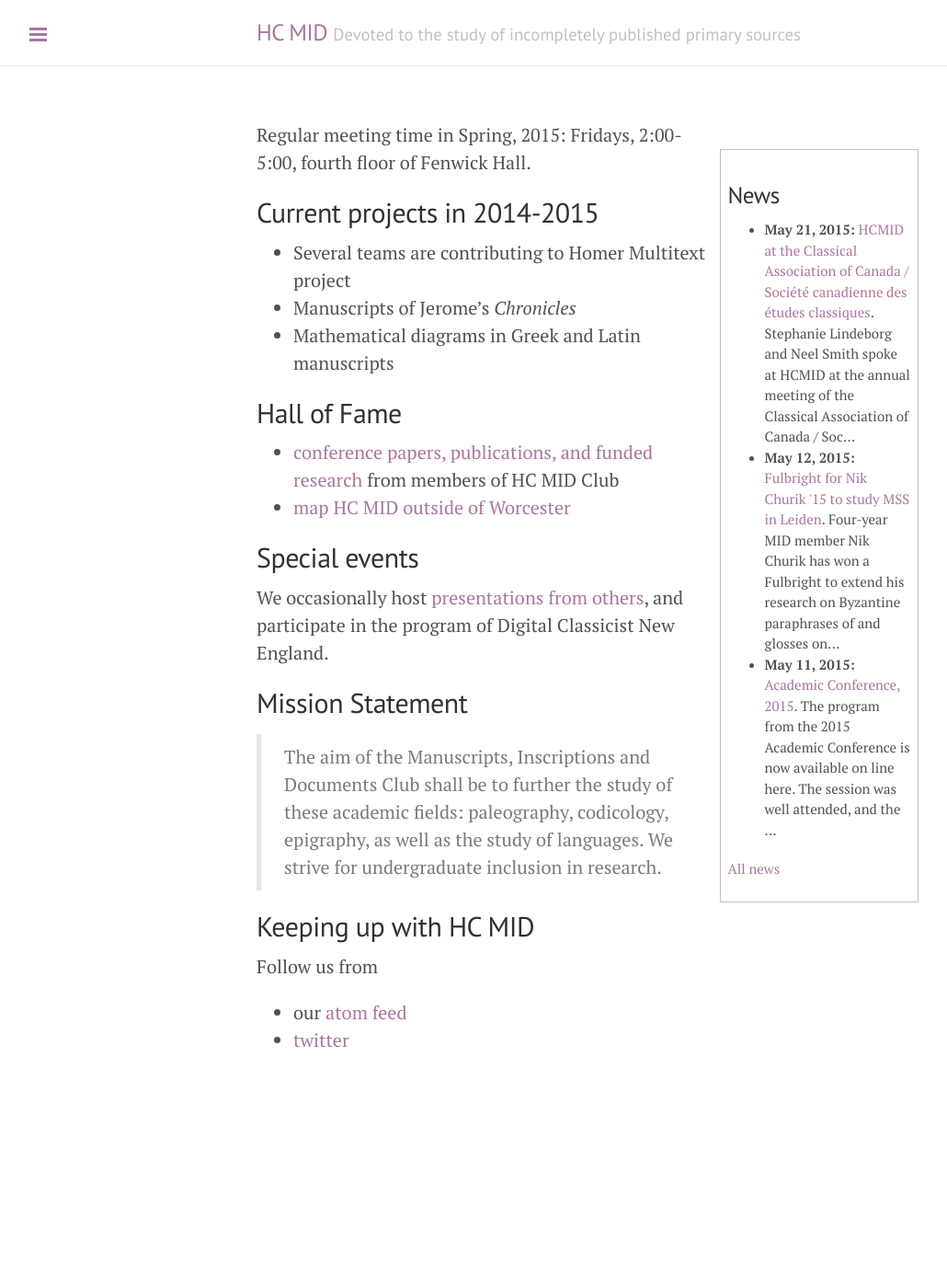
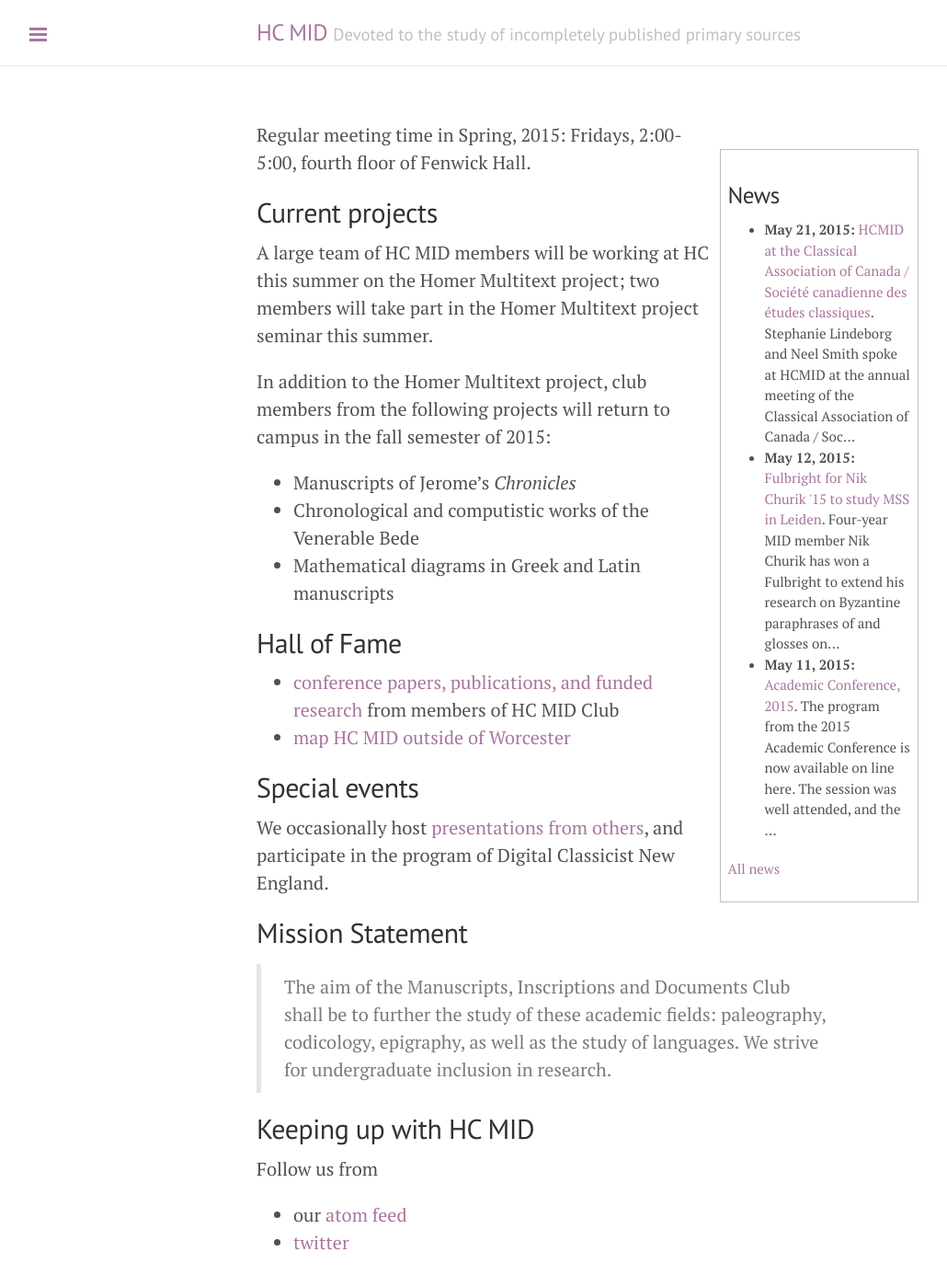
Before and after one commit to HCMID/HCMID.github.io, a Jekyll site: the page built from index.md, in a window 1280 px wide. Shown: the whole page at 92% size, without its empty margins (1-1031 px from the left). Built offline with Jekyll 4.4.1, drawn with Linux system fonts in a browser that asks for light colours; before the commit the page ends 1166 px from its top, so only the background shows below that.

Commit message:
Update hof pages and home page for summer 2015

```diff
--- a/index.md
+++ b/index.md
@@ -6,12 +6,14 @@
 
 Regular meeting time in Spring, 2015:  Fridays, 2:00-5:00, fourth floor of Fenwick Hall.
 
-## Current projects in 2014-2015 ##
+## Current projects ##
 
+A large team of HC MID members will be working at HC this summer on the Homer Multitext project; two members will take part in the Homer Multitext project seminar this summer.
 
+In addition to the Homer Multitext project, club members from the following projects will return to campus in the fall semester of 2015:
 
-- Several teams are contributing to Homer Multitext project
 - Manuscripts of Jerome's *Chronicles*
+- Chronological and computistic works of the Venerable Bede
 - Mathematical diagrams in Greek and Latin manuscripts
 
 
```
Also changed, not shown: hof/comingup.md (+0 -2 lines), hof/talks.md (+2 -1 lines).
